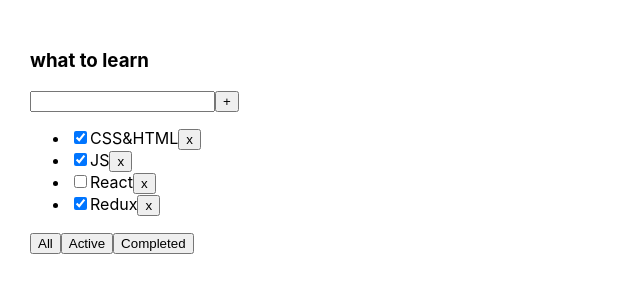
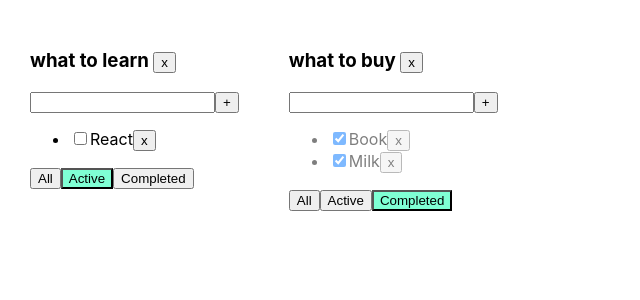
Before and after one commit to SlavaHeorh/Todo-react-ts, a React (Create React App) app: page / in a window 1280 px wide. Shown: the top 300 px of the page, without its empty margins (0-640 px from the left). Built offline with nearby package versions, Linux system fonts and the light colour scheme.

Commit message:
lesson 5 done

```diff
--- a/src/App.css
+++ b/src/App.css
@@ -6,3 +6,19 @@
 .App > div {
   margin-right: 50px;
 }
+
+.error {
+  border: red 1px solid;
+}
+
+.error-message {
+  color: red;
+}
+
+.active-filter {
+  background-color: aquamarine;
+}
+
+.is-done {
+  opacity: 0.5;
+}
--- a/src/App.tsx
+++ b/src/App.tsx
@@ -5,59 +5,110 @@
 
 export type FilterValuesType = "all" | "completed" | "active";
 
+type TodolistType = {
+    id: string,
+    title: string,
+    filter: FilterValuesType
+}
+
 function App() {
 
-    let [tasks, setTasks] = useState<TaskType[]>([
-        {id: v1(), title: "CSS&HTML", isDone: true},
-        {id: v1(), title: "JS", isDone: true},
-        {id: v1(), title: "React", isDone: false},
-        {id: v1(), title: "Redux", isDone: true}
-    ]);
-    let [filter, setFilter] = useState<FilterValuesType>("all")
+    //task delete function
+    function removeTask(id: string, todolistId: string) {
+        let tasks = tasksObj[todolistId]
 
-    //task delete function
-    function removeTask(id: string) {
         let filteredTasks = tasks.filter(t => t.id !== id)
-        setTasks(filteredTasks);
+        tasksObj[todolistId] = filteredTasks
+        setTasksObj({...tasksObj});
     }
+
     //task add function
-    function addTask(title: string) {
+    function addTask(title: string, todolistId: string) {
         let newTask = {
             id: v1(),
             title: title,
-            isDone: false}
+            isDone: false
+        }
+        let tasks = tasksObj[todolistId]
         let newTasks = [newTask, ...tasks]
-        setTasks(newTasks)
+        tasksObj[todolistId] = newTasks
+        setTasksObj({...tasksObj})
     }
-    //task filter function
-    function changeFilter(value: FilterValuesType) {
-        setFilter(value);
-    }
+
     // checked unchecked function
-    function changeStatus(taskId: string, isDone: boolean) {
+    function changeStatus(taskId: string, isDone: boolean, todolistId: string) {
+        let tasks = tasksObj[todolistId]
         let task = tasks.find(t => t.id === taskId)
         if (task) task.isDone = isDone
-        setTasks([...tasks])
+        setTasksObj({...tasksObj})
     }
 
-    let tasksForTodolist = tasks;
-    if (filter === "completed") {
-        tasksForTodolist = tasks.filter( t => t.isDone)
+    //task filter function
+    function changeFilter(value: FilterValuesType, todolistId: string) {
+        let todolist = todolists.find(tl => tl.id === todolistId)
+        if (todolist) {
+            todolist.filter = value
+            setTodolists([...todolists])
+        }
     }
-    if (filter === "active") {
-        tasksForTodolist = tasks.filter( t => !t.isDone)
+
+    let todolistId1 = v1()
+    let todolistId2 = v1()
+
+    let [todolists, setTodolists] = useState<Array<TodolistType>>([
+        {id: todolistId1, title: "what to learn", filter: "active"},
+        {id: todolistId2, title: "what to buy", filter: "completed"}
+    ])
+
+    let removeTodolist = (todolistId: string) => {
+        let filteredTodolist = todolists.filter(tl => tl.id !== todolistId)
+        setTodolists(filteredTodolist)
+        delete tasksObj[todolistId]
+        setTasksObj({...tasksObj})
     }
+
+    let [tasksObj, setTasksObj] = useState({
+        [todolistId1]: [
+            {id: v1(), title: "CSS&HTML", isDone: true},
+            {id: v1(), title: "JS", isDone: true},
+            {id: v1(), title: "React", isDone: false},
+            {id: v1(), title: "Redux", isDone: true}
+        ],
+        [todolistId2]: [
+            {id: v1(), title: "Book", isDone: true},
+            {id: v1(), title: "Milk", isDone: true}
+        ]
+    })
 
     return (
         <div className="App">
-            {/*props for Todolist component*/}
-            <Todolist
-                title="what to learn"
-                tasks={tasksForTodolist}
-                removeTask={removeTask}
-                changeFilter={changeFilter}
-                addTask={addTask}
-                changeTaskStatus={changeStatus}/>
+            {
+                todolists.map((tl) => {
+
+                    let tasksForTodolist = tasksObj[tl.id];
+
+
+                    if (tl.filter === "completed") {
+                        tasksForTodolist = tasksForTodolist.filter(t => t.isDone)
+                    }
+                    if (tl.filter === "active") {
+                        tasksForTodolist = tasksForTodolist.filter(t => !t.isDone)
+                    }
+
+                    return <Todolist
+                        key={tl.id}
+                        id={tl.id}
+                        title={tl.title}
+                        tasks={tasksForTodolist}
+                        removeTask={removeTask}
+                        changeFilter={changeFilter}
+                        addTask={addTask}
+                        changeTaskStatus={changeStatus}
+                        filter={tl.filter}
+                        removeTodolist={removeTodolist}/>
+                })
+            }
+
         </div>
     );
 }
--- a/src/Todolist.tsx
+++ b/src/Todolist.tsx
@@ -9,53 +9,68 @@
 }
 //describes types of titles
 type PropsType = {
+    id: string,
     title: string,
     tasks: Array<TaskType>, // or TaskType[]
-    removeTask: (id: string) => void,
-    changeFilter: (value: FilterValuesType) => void,
-    addTask: (title: string) => void
-    changeTaskStatus: (taskId: string, isDone: boolean) => void
+    removeTask: (id: string, todolistId: string) => void,
+    changeFilter: (value: FilterValuesType, todolistId: string) => void,
+    addTask: (title: string, todolistId: string) => void,
+    changeTaskStatus: (taskId: string, isDone: boolean, todolistId: string) => void,
+    filter: FilterValuesType,
+    removeTodolist: (todolistId: string) => void
 }
 
 export function Todolist(props: PropsType) {
 
     let [newTaskTitle, setNewTaskTitle] = useState("")
+    let [error, setError] = useState<string | null>(null)
 
     const onChangeHandler = (e: ChangeEvent<HTMLInputElement>) => setNewTaskTitle(e.currentTarget.value)
     const onKeyPressHandler = (e: KeyboardEvent<HTMLInputElement>) => {
+        setError(null)
         if (e.charCode === 13) {
-            props.addTask(newTaskTitle)
+            props.addTask(newTaskTitle, props.id)
             setNewTaskTitle("")
         }
     }
     const addTask = () => {
-        props.addTask(newTaskTitle)
-        setNewTaskTitle("")
+        if (newTaskTitle.trim() !== "") {
+            props.addTask(newTaskTitle.trim(), props.id)
+            setNewTaskTitle("")
+        } else {
+            setError("Title is required")
+        }
+
     }
-    const onAllClickHandler = () => props.changeFilter("all")
-    const onActiveClickHandler = () => props.changeFilter("active")
-    const onCompletedClickHandler = () => props.changeFilter("completed")
+    const onAllClickHandler = () => props.changeFilter("all", props.id)
+    const onActiveClickHandler = () => props.changeFilter("active", props.id)
+    const onCompletedClickHandler = () => props.changeFilter("completed", props.id)
+    const removeTodolist = () => {
+        props.removeTodolist(props.id)
+    }
 
     return (
         <div>
-            <h3>{props.title}</h3>
+            <h3>{props.title} <button onClick={removeTodolist}>x</button></h3>
             <div>
                 <input
                     value={newTaskTitle}
                     onChange={onChangeHandler}
                     onKeyPress={onKeyPressHandler}
+                    className={error ? "error" : ""}
                 />
                 <button onClick={addTask}>+</button>
+                {error && <div className="error-message">{error}</div>}
             </div>
             <ul>
                 {
                     props.tasks.map(t => {
-                        const onRemoveHandler = () => props.removeTask(t.id)
+                        const onRemoveHandler = () => props.removeTask(t.id, props.id)
                         const onChangeHandler = (e: ChangeEvent<HTMLInputElement>) => {
-                            props.changeTaskStatus(t.id, e.currentTarget.checked)
+                            props.changeTaskStatus(t.id, e.currentTarget.checked, props.id)
                         }
 
-                        return <li key={t.id}>
+                        return <li key={t.id} className={t.isDone ? "is-done" : ""}>
                             <input type="checkbox"
                                    onChange={onChangeHandler}
                                    checked={t.isDone}/>
@@ -66,9 +81,15 @@
                 }
             </ul>
             <div>
-                <button onClick={onAllClickHandler}>All</button>
-                <button onClick={onActiveClickHandler}>Active</button>
-                <button onClick={onCompletedClickHandler}>Completed</button>
+                <button className={props.filter === "all" ? "active-filter" : ""}
+                        onClick={onAllClickHandler}>All
+                </button>
+                <button className={props.filter === "active" ? "active-filter" : ""}
+                        onClick={onActiveClickHandler}>Active
+                </button>
+                <button className={props.filter === "completed" ? "active-filter" : ""}
+                        onClick={onCompletedClickHandler}>Completed
+                </button>
             </div>
         </div>
     )
```
